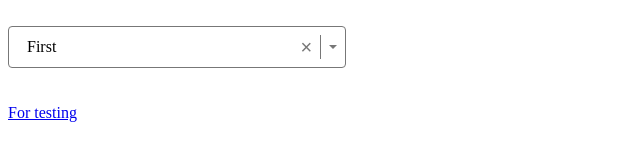
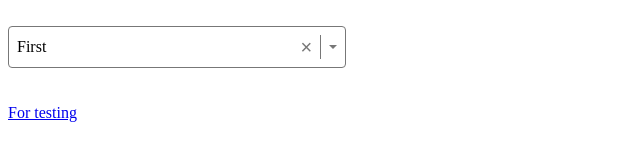
Before and after one commit to MarcusTHellams/mth-react-select, a React (Vite) app: page / in a window 1280 px wide. Shown: the top 160 px of the page, without its empty margins (0-640 px from the left). Built offline with nearby package versions, Linux system fonts and the light colour scheme.

Commit message:
layout working

```diff
--- a/src/components/Select.tsx
+++ b/src/components/Select.tsx
@@ -162,7 +162,7 @@ export const Select = (props: SelectProps) => {
         }}
         className={styles.container}
       >
-        <span className={styles.value}>
+        <div className={styles['value-container']}>
           {multiple ? (
             value.map((val) => {
               return (
@@ -201,7 +201,7 @@ export const Select = (props: SelectProps) => {
                   outline: 'none',
                 }}
                 style={{
-                  position: 'relative',
+                  position: 'absolute',
                   top: '50%',
                   transform: 'translateY(-50%)',
                 }}
@@ -210,10 +210,10 @@ export const Select = (props: SelectProps) => {
                   setFilterValue(e.target.value);
                 }}
               />
-              {!filterValue && value?.label}
+              {(!filterValue && value?.label) || <>&nbsp;</>}
             </>
           )}
-        </span>
+        </div>
         <button
           onClick={(e) => {
             e.stopPropagation();
--- a/src/components/select.module.css
+++ b/src/components/select.module.css
@@ -21,12 +21,16 @@
   flex-wrap: wrap;
   gap: 0.5em;
 }
-.value.visible {
-  visibility: visible;
-}
 
-.value.hidden {
-  visibility: hidden;
+.value-container {
+  align-items: center;
+  /* display: grid; */
+  flex: 1 1 0%;
+  flex-wrap: wrap;
+  position: relative;
+  overflow: hidden;
+  /* padding: 2px 8px; */
+  box-sizing: border-box;
 }
 
 .clr-btn {
```
